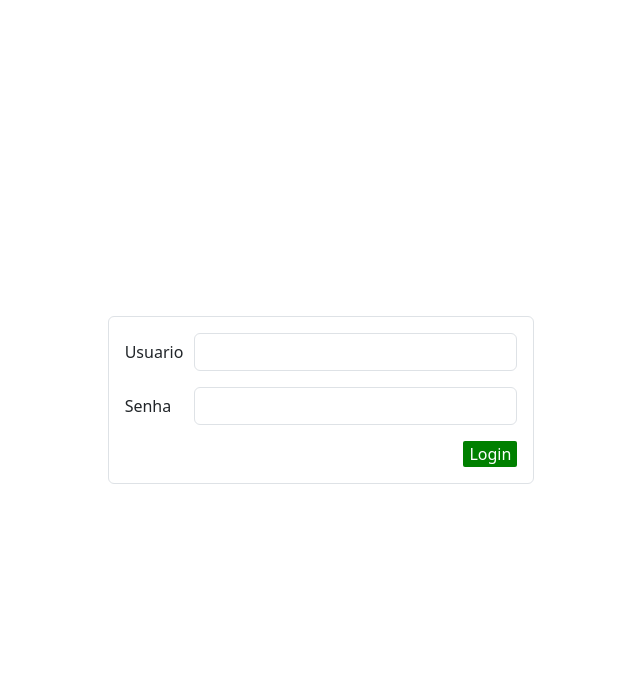
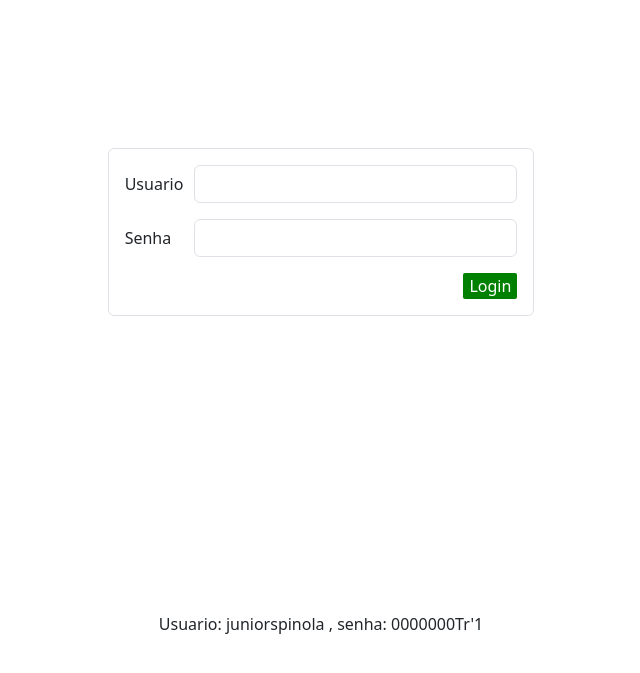
Before and after one commit to spinolajunior/estoque, a PHP site: page / in a window 1280 px wide. Shown: the top 673 px of the page, without its empty margins (307-947 px from the left). Run offline with PHP 8.4, Linux system fonts and the light colour scheme.

Commit message:
final
final

```diff
--- a/controller/conexao.php
+++ b/controller/conexao.php
@@ -37,8 +37,24 @@ class Conexao{
               return True;
             } return false;
 
+        }
     }
 
+    public function sanitize($string) {
+        // Remove espaços extras nas bordas
+        $string = trim($string);
+
+        // Remove tags HTML e PHP
+        $string = strip_tags($string);
+
+        // Converte caracteres especiais para entidades HTML (proteção contra XSS)
+        $string = htmlspecialchars($string, ENT_QUOTES, 'UTF-8');
+
+        // Opcional: remove caracteres não imprimíveis
+        $string = preg_replace('/[\x00-\x1F\x7F]/u', '', $string);
+
+        return $string;
+    }
 }
-}
+
 ?>
--- /dev/null
+++ b/controller/email.php
@@ -0,0 +1,89 @@
+<?php
+
+class EmailControler extends Conexao{
+    use Controlador;
+    function __construct($uri,$metodo){
+        parent::__construct();
+    }
+
+
+public function listar()
+{
+    return $this -> pdo -> query("SELECT * from email; ") ->fetchAll();
+}
+
+
+public function get($id)
+{
+    $regex = '/^[0-9]{1,}$/';
+
+    if(preg_match($regex,$id) and $id != 0)
+    {
+        if($this-> pdo -> query("SELECT * from email WHERE idEmail = $id; ") ->fetchAll()){
+            return $this-> pdo -> query("SELECT * from email WHERE idEmail = $id; ") ->fetchAll();
+        }
+        return array("02" => "Não existe email cadastrado com este ID: $id");
+    }return array("03" => "Informe um Id numerico com no minimo 1 digito! maior que 0.");
+}
+
+public function post()
+{
+    $regexEmail = "/^(?![._-])(?:[a-zA-Z0-9]+[._-]?)*[a-zA-Z0-9]+@[a-zA-Z0-9-]+(?:\.[a-zA-Z0-9-]+)*\.[a-zA-Z]{2,}$/";
+    $regexID = '/^[0-9]{1,}$/';
+
+    $idEmail = $_POST['idEmail'];
+    $idUsuario = $_POST['idUsuario'];
+    $email = $_POST['email'];
+
+    if(preg_match($regexID,$idEmail)){
+        if(preg_match($regexID,$idUsuario)){
+            if(preg_match($regexEmail,$email)){
+                if($this->pdo->query("SELECT from email where email = '$email' ")){
+                    $this->pdo->query("INSERT INTO email (idEmail,idUsuario,email) Values($idEmail,$idUsuario,'$email')");
+                    return array("01" => "E-mail cadastrado Com sucesso!");
+                }else{return array("02" => "Falha! ,ja existe o $email cadastrado!");}
+            }else{return array("03" => "Por favor informe um email Valido!");}
+        }else{return array("04" => "ID usuario: $idUsuario invalido,informe um Id numerico com no minimo 1 digito! maior que 0.");}
+    }else{return array("04" => "ID usuario: $idEmail invalido,informe um Id numerico com no minimo 1 digito! maior que 0.");}
+
+}
+
+public function put($id)
+{
+
+    if($this->validarID($id));
+    else return array("02" => "ID $id para cadastro invalido!,informe um id numerico maior que 0. ");
+
+    global $_PUT;
+    $regexEmail = "/^(?![._-])(?:[a-zA-Z0-9]+[._-]?)*[a-zA-Z0-9]+@[a-zA-Z0-9-]+(?:\.[a-zA-Z0-9-]+)*\.[a-zA-Z]{2,}$/";
+    $regexID = '/^[0-9]{1,}$/';
+    $idEmail = $_PUT['idEmail'];
+    $idUsuario = $_PUT['idUsuario'];
+    $email = $_PUT['email'];
+
+    if(preg_match($regexID,$idEmail)){
+        if(preg_match($regexID,$idUsuario)){
+            if(preg_match($regexEmail,$email)){
+                if($this->pdo->query("SELECT idEmail FROM email WHERE idEmail = $id;")){
+                    $this->pdo->query("UPDATE email SET idEmail = $idEmail,idUsuario = $idUsuario,email = $email");
+                    return array('01' => "Update Realizado com sucesso!");
+                }else{array('02' => "Não existe email com este ID!");}
+            }else{array('03' => "Por favor informe um email valido!");}
+        }else{array('04' => "ID usuario: $idUsuario invalido,informe um Id numerico com no minimo 1 digito! maior que 0.");}
+    }else{array('05' => "ID email: $idEmail invalido,informe um Id numerico com no minimo 1 digito! maior que 0.");}
+}
+
+public function delete($id)
+{
+    $regex = '/^[0-9]{1,}$/';
+
+    if(preg_match($regex,$id) and $id != 0){
+        if($this -> pdo -> query("SELECT idEmail FROM email WHERE idEmail = $id")->fetch()){
+            if($this-> pdo -> query("DELETE  FROM email WHERE idEmail = $id")){
+                return array("01" => "Email ID = $id Deletado com sucesso!");
+            } return array("02" => "Erro");
+        } return array("03" => "Não existe email cadastrado com esse ID = $id");
+    } return array("04" => "Informe um Id numerico com no minimo 1 digito! maior que 0.");
+}
+
+}
--- a/controller/login.php
+++ /dev/null
@@ -1,26 +0,0 @@
-<?php {
-    class Login{
-
-        public function logar($login,$senha){
-            if(isset($_POST['usuario']) and isset($_POST['senha'])){
-                $usuario = $_POST['usuario'];
-                $senha = $_POST['senha'];
-
-                $sql = "SELECT senha.senha
-                        FROM usuario
-                        JOIN senha ON senha.idUsuario = usuario.idUsuario
-                        WHERE usuario.usuario = '$usuario'";
-
-                $logar = $this->pdo->query($sql)->fetch();
-
-
-                if($logar){
-                    $_SESSION["logado"]=$usuario;
-                    var_dump($_POST);}
-            }
-        }
-        }
-    }
-
-
-?>
--- /dev/null
+++ b/controller/senha.php
@@ -0,0 +1,75 @@
+<?php
+
+class SenhaControler extends Conexao{
+    use Controlador;
+    function __construct($uri,$metodo){
+        parent::__construct();
+    }
+
+
+public function listar()
+{
+    return $this -> pdo -> query("SELECT * from senha; ") ->fetchAll();
+}
+
+
+public function get($id)
+{
+    $regex = '/^[0-9]{1,}$/';
+
+    if(preg_match($regex,$id) and $id != 0)
+    {
+        return $this-> pdo -> query("SELECT * from senha WHERE idSenha = $id; ") ->fetchAll();
+    }return array("02" => "Informe um Id numerico com no minimo 1 digito! maior que 0.");
+}
+
+public function post()
+{
+    $regexId = "/^[0-9]{1,}$/";
+    $regexSenha = '^(?=.*[A-Z])(?=.*\d)(?=.*[^a-zA-Z0-9]).{12,}$';
+    $senha = $_POST['senha'];
+    $idUsuario = $_POST['idUsuario'];
+    if(preg_match($regexId,$idUsuario)){
+        if(preg_match($regexSenha,$senha)){
+            if($this-> pdo -> query("INSERT into senha(idUsuario,senha) values ($idUsuario,'$senha');")){
+                return array("01"=>"Cadastro com sucesso");
+            }else{return array("02"=>"INSER ERROO!");}
+        }else{return array("03"=>"Senha invalido!");}
+    }else{return array("04"=>"Usuario invalido");}
+}
+
+public function put($id)
+{
+    global $_PUT;
+    $regexId = "/^[0-9]{1,}$/";
+    $regexSenha = '^(?=.*[A-Z])(?=.*\d)(?=.*[^a-zA-Z0-9]).{12,30}$';
+    $senha = $_PUT['senha'];
+    $idUsuario = $_PUT['idUsuario'];
+    $idSenha =  $_PUT['idSenha'];
+
+    if(preg_match($regexId,$idSenha)){
+        if(preg_match($regexId,$idUsuario)){
+            if(preg_match($regexSenha,$senha)){
+                if($this-> pdo -> query("UPDATE produto SET idUsuario = $idUsuario, idSenha = $idSenha, senha='$senha' where idSenha = $idSenha")){
+                    return array("01"=>"Cadastro com sucesso");
+                }else{return array("02"=>"INSER ERROO!");}
+            }else{return array("03"=>"Senha invalida!");}
+        }else{return array("04"=>"ID usuario invalido");}
+    }else{return array('05' =>"ID senha invalido");}
+}
+
+
+public function delete($id)
+{
+    $regex = '/^[0-9]{1,}$/';
+
+    if(preg_match($regex,$id) and $id != 0){
+        if($this -> pdo -> query("SELECT idSenha FROM senha WHERE idSenha = $id")->fetch()){
+            if($this-> pdo -> query("DELETE  FROM senha WHERE idSenha = $id")){
+                return array("01" => "Senha ID = $id Deletado com sucesso!");
+            } return array("02" => "Erro");
+        } return array("03" => "Não existe Senha cadastrado com esse ID = $id");
+    } return array("04" => "Informe um Id numerico com no minimo 1 digito! maior que 0.");
+}
+
+}
--- /dev/null
+++ b/controller/usuario.php
@@ -0,0 +1,76 @@
+<?php
+
+class UsuarioControler extends Conexao{
+    use Controlador;
+    function __construct($uri,$metodo){
+        parent::__construct();
+    }
+
+
+public function listar()
+{
+    return $this -> pdo -> query("SELECT * from usuario; ") ->fetchAll();
+}
+
+
+public function get($id)
+{
+
+    $regex = '/^[0-9]{1,}$/';
+
+    if(preg_match($regex,$id) and $id != 0){
+        return $this-> pdo -> query("SELECT * from usuario WHERE idUsuario = $id; ") ->fetchAll();
+    }return array("02" => "ID: $id invalido! ,Informe um Id numerico com no minimo 1 digito! maior que 0.");
+}
+
+public function post()
+{
+    $regexUsuario = '^[a-zA-Z][a-zA-Z0-9_-]{10,19}$';
+    $usuario = $_POST['usuario'];
+    if(preg_match($regexUsuario,$usuario)){
+        if($this-> pdo -> query("SELECT usuario from usuario where usuario = '$usuario';")){
+            $this-> pdo -> query("INSERT into usuario (usuario) values ('$usuario');");
+            return array("01"=>"Cadastro com sucesso");
+        }else{return array('02' => "Já existe $usuario cadastrado! informe outro!");}
+    }else{return array("03"=>"Usuario $usuario invalido! por favor informe um usuario com no minimo 10 digitos <br> somente letras maiusculas e minusculas, somente - _ são permitidos!.");}
+
+
+}
+
+public function put($id)
+{
+
+    if($this->validarID($id));
+    else return array("02" => "ID $id invalido informe um id numerico maior que 0. ");
+
+    global $_PUT;
+    $regexId = "/^[0-9]{1,}$/";
+    $regexUsuario = '^(?=.*[A-Z])(?=.*\d)(?=.*[^a-zA-Z0-9]).{12,}$';
+    $usuario = $_PUT['usuario'];
+    $idUsuario = $_PUT['idUsuario'];
+
+    if(preg_match($regexUsuario,$usuario)){
+        if(preg_match($regexId,$idUsuario)){
+            if($this-> pdo -> query("SELECT usuario from usuario where usuario = '$usuario';")){
+                if($this-> pdo -> query("UPDATE usuario Set idUsuario = idUsuario, usuario = '$usuario' where idUsuario = $id;")){
+                    return array("01"=>"Cadastro com sucesso");
+                }else{ return array('02' => "Update ERRO!");}
+            }else{return array('03' => "Já existe $usuario cadastrado!, informe outro!");}
+        }else{return array("04"=>"Usuario $usuario invalido! por favor informe um usuario com no minimo 12 digitos <br> no minimo 1 letra maiuscula 1 caractere especial e 1 numero!.");}
+    }else{return array("05"=>"ID $id invalido informe um id numerico maior que 0. ");}
+
+}
+public function delete($id)
+{
+    $regex = '/^[0-9]{1,}$/';
+
+    if(preg_match($regex,$id) and $id != 0){
+        if($this -> pdo -> query("SELECT idUsuario FROM usuario WHERE idUsuario = $id")->fetch()){
+            if($this-> pdo -> query("DELETE  FROM usuario WHERE idUsuario= $id")){
+                return array("01" => "Usuario ID = $id Deletado com sucesso!");
+            } return array("02" => "Erro");
+        } return array("03" => "Não existe Usuario cadastrado com esse ID = $id");
+    } return array("04" => "Informe um Id numerico com no minimo 1 digito! maior que 0.");
+}
+
+}
--- a/index.php
+++ b/index.php
@@ -1,8 +1,7 @@
 <?php
-session_start();
+session_start(); /* Iniciamos a sessão!*/
 require 'controller/conexao.php';
 require 'controller/controlador.php';
-require 'controller/login.php';
 require 'controller/categoria.php';
 require 'controller/fone.php';
 require 'controller/local_armazenamento.php';
@@ -12,6 +11,12 @@ require 'controller/produto.php';
 require 'controller/tipopessoa.php';
 require 'controller/transacao.php';
 require 'controller/mov_produto.php';
+require 'controller/email.php';
+require 'controller/usuario.php';
+require 'controller/senha.php';
+require 'view/view/emailView.php';
+require 'view/view/usuarioView.php';
+require 'view/view/senhaView.php';
 require 'view/view/categoriaView.php';
 require 'view/view/foneView.php';
 require 'view/view/local_armazenamentoView.php';
@@ -33,26 +38,22 @@ require 'view/view/movimentacaoView.php';
     <link href="style.css">
   </head>
   <?php
-	if(isset($_POST['usuario']) and isset($_POST['senha']))
+  	$index = new Conexao();	/* Instancia um objeto conexão para acessar a função logar e clean!*/
+	if(isset($_POST['usuario']) and isset($_POST['senha'])) /* verifica se existe um formulario de usuario e senha no POST!  */
 	{
 		$usuario = $_POST['usuario'];
 		$senha = $_POST['senha'];
-		$index = new Conexao();
-		if($index->logar($usuario,$senha))
-			$_SESSION["logado"]=$usuario;
-
-
+		if($index->logar($usuario,$senha)) /* Se o retorno dessa função for True , significa que existe o usuario informado e que a senha passada pelo formulario é Vinculada ao usuario!*/
+			$_SESSION["logado"]=$usuario; /* Apos isso Criamos a associação logado que armazena o nome do usuario!  */
 	}
 
-	if (isset($_GET["logout"]))
-
+	if (isset($_GET["logout"]))  /* Verificamos se existe logouth na url */
     {
-
-        session_destroy();
+        session_destroy(); /*Se sim destruimos a sessão e iniciamos uma em sequencia */
 		session_start();
     }
 
-	if(!isset($_SESSION["logado"] )){
+	if(!isset($_SESSION["logado"] )){  /* Se a sessão logado não existir geramos o formulario para o usuario realizar login! */
 
 		?>
   <body class="container-fluid row justify-content-center align-items-center vh-100 p-0">
@@ -73,10 +74,11 @@ require 'view/view/movimentacaoView.php';
 			<input type="submit" value="Login" style="color : white;background-color: green; border-radius:2px; border:none;"></input>
 		  </div>
 	  </form>
+	  <p class="d-flex justify-content-center">Usuario: juniorspinola , senha: 0000000Tr'1</p>
   </body>
 </html>
 		<?php
-		}else{
+		}else{ /* Caso a sessão logado existir disponibilizamos uma div para informar o usuario logado e um um link para deslogar o usuario!*/
 		?>
 		<div class='d-flex row justify-content-center align-items-center col-3 p-3 border bg-light vh-20  mt-3'>
                 <h2 style="text-align: center;">Logado</h2>
@@ -86,6 +88,7 @@ require 'view/view/movimentacaoView.php';
                     Sair
                 </a>
                 </div>
+
 		<?php
 		}
 		?>
@@ -96,23 +99,27 @@ require 'view/view/movimentacaoView.php';
 
 <?php
 
-$metodo = $_SERVER['REQUEST_METHOD'];
-$uri = explode("$",$_SERVER['REQUEST_URI'])[0];
+$cleanUri = $index->sanitize($_SERVER['REQUEST_URI']);
+
+
+$metodo = $_SERVER['REQUEST_METHOD'];    /*coletamos a uri ! e realizamos tratamento !*/
+$uri = explode("$",$cleanUri)[0];
+//$uri = explode("$",$_SERVER['REQUEST_URI'])[0];
 $uri = preg_replace(['/\/{2,}/','/\/$/','/^\//'],['/','',''],$uri);
 $uri = explode('/',$uri);
 
-if($metodo == 'PUT'){
+if($metodo == 'PUT'){  /*Criando a Variavel Global $_PUT*/
 	parse_str(file_get_contents('php://input'), $_PUT);
 
 }
-array_shift($uri);
+array_shift($uri); /*Remove a primeiro elemento do array uri ou seja a primeira barra(/) */
 
 
 try
 {
 
 
-if(isset($_SESSION['logado']))
+if(isset($_SESSION['logado']))  /*Somente sera possivel acessar as viewers e seus controladores se o sistema estiver logado!*/
 {
 
 	if(isset($uri[0]))
--- /dev/null
+++ b/view/view/emailView.php
@@ -0,0 +1,102 @@
+<?php
+
+class EmailView{
+private $controlador,$retorno;
+function __construct($uri,$metodo)
+{
+    $this-> controlador = new EmailControler($uri,$metodo);
+    $retorno = $this->controlador->despachar($uri,$metodo);
+
+    if(count($uri)==1){
+        if($metodo == 'GET')
+        return $this -> listar($retorno,$uri);
+        elseif ($metodo == 'POST')
+        return  $this -> post($retorno,$uri);
+
+    }
+    elseif(count($uri)==2){
+        if($metodo == 'GET')
+        return $this -> get($retorno,$uri);
+
+        elseif ($metodo == 'PUT')
+        return  $this -> put($retorno);
+
+        elseif ($metodo == 'DELETE')
+        return  $this -> delete($retorno,$uri);
+
+    }
+
+
+}
+public function listar($email)
+    {
+
+        echo "<b> E-mail cadastrados </b>";
+        echo "<br>";
+        foreach($email as $query)
+        {
+                echo '<hr>';
+                echo  'ID E-mail = '.$query['idEmail']." | ";
+                echo  'ID usuario = '.$query['idUsuario']." |";
+                echo  'Email = '.$query['email']." | ";
+                echo '<hr>';
+        }
+    }
+
+    public function get($email,$uri)
+    {
+
+        if(isset($email['02']) or isset($email['03'])){
+            foreach($email as $x){
+                echo $x;
+            }
+
+        }else{
+            echo "<b> E-mail com o id = </b>".$uri[1];
+            foreach($email as $query)
+            {
+
+                echo '<hr>';
+                echo  'ID E-mail = '.$query['idEmail']." | ";
+                echo  'E-mail = '.$query['email']." |";
+                echo  'ID usuario = '.$query['idUsuario']." |";
+                echo '<hr>';
+            }
+        }
+    }
+
+    public function post($email)
+    {
+
+        if (!isset($email['01'])){
+            foreach($email as $x){
+                echo $x;
+            };
+        }else{
+            echo $email['01'];
+        }
+    }
+
+
+    public function put($email)
+    {
+        if (isset($email['02'])){
+            echo $email['02'];
+        }else{
+            echo $email['01'];
+        }
+    }
+
+    public function delete($email)
+    {
+        if (isset($email['02']) or isset($email['03']) or isset($email['04'] )){
+            foreach($email as $x)
+            {
+                echo $x;
+            }
+        }else{
+            echo $email['01'];
+        }
+
+    }
+}
--- /dev/null
+++ b/view/view/senhaView.php
@@ -0,0 +1,95 @@
+<?php
+
+class SenhaView{
+private $controlador,$retorno;
+function __construct($uri,$metodo)
+{
+    $this-> controlador = new SenhaControler($uri,$metodo);
+    $retorno = $this->controlador->despachar($uri,$metodo);
+
+    if(count($uri)==1){
+        if($metodo == 'GET')
+        return $this -> listar($retorno,$uri);
+        elseif ($metodo == 'POST')
+        return  $this -> post($retorno,$uri);
+
+    }
+    elseif(count($uri)==2){
+        if($metodo == 'GET')
+        return $this -> get($retorno,$uri);
+
+        elseif ($metodo == 'PUT')
+        return  $this -> put($retorno);
+
+        elseif ($metodo == 'DELETE')
+        return  $this -> delete($retorno,$uri);
+
+    }
+
+
+}
+public function listar($senha)
+    {
+
+        echo "<b> Senhas cadastradas </b>";
+        echo "<br>";
+        foreach($senha as $query)
+        {
+                echo '<hr>';
+                echo  'ID senha = '.$query['idSenha']." | ";
+                echo  'Senha = '.$query['senha']." |";
+                echo  'ID usuario = '.$query['idUsuario']." |";
+                echo '<hr>';
+
+        }
+    }
+
+    public function get($senha,$uri)
+    {
+
+        if(isset($senha['02'])){
+            echo $senha['02'];
+        }else{
+            echo "<b> Categoria com o id = </b>".$uri[1];
+            foreach($senha as $query)
+            {
+                echo "<br>";
+                echo  'ID = '.$query['idCategoria']." | ";
+                echo  'Categoria = '.$query['nome']." |";
+            }
+        }
+    }
+
+    public function post($senha)
+    {
+
+        if (isset($senha['02'])){
+            echo $senha['02'];
+        }else{
+            echo $senha['01'];
+        }
+    }
+
+
+    public function put($senha)
+    {
+        if (isset($senha['02'])){
+            echo $senha['02'];
+        }else{
+            echo $senha['01'];
+        }
+    }
+
+    public function delete($senha)
+    {
+        if (isset($senha['02']) or isset($senha['03']) or isset($senha['04'] )){
+            foreach($senha as $x)
+            {
+                echo $x;
+            }
+        }else{
+            echo $senha['01'];
+        }
+
+    }
+}
--- /dev/null
+++ b/view/view/usuarioView.php
@@ -0,0 +1,101 @@
+<?php
+
+class UsuarioView{
+private $controlador,$retorno;
+function __construct($uri,$metodo)
+{
+    $this-> controlador = new UsuarioControler($uri,$metodo);
+    $retorno = $this->controlador->despachar($uri,$metodo);
+
+    if(count($uri)==1){
+        if($metodo == 'GET')
+        return $this -> listar($retorno,$uri);
+        elseif ($metodo == 'POST')
+        return  $this -> post($retorno,$uri);
+
+    }
+    elseif(count($uri)==2){
+        if($metodo == 'GET')
+        return $this -> get($retorno,$uri);
+
+        elseif ($metodo == 'PUT')
+        return  $this -> put($retorno);
+
+        elseif ($metodo == 'DELETE')
+        return  $this -> delete($retorno,$uri);
+
+    }
+
+
+}
+public function listar($usuario)
+    {
+
+        echo "<b> Usuarios Cadastrados </b>";
+        echo "<br>";
+        foreach($usuario as $query)
+        {
+                echo '<hr>';
+                echo  'ID usuario = '.$query['idUsuario']." | ";
+                echo  'usuario = '.$query['usuario']." |";
+                echo '<hr>';
+        }
+    }
+
+    public function get($usuario,$uri)
+    {
+
+        if(isset($usuario['02'])){
+
+            foreach($usuario as $x){
+                echo $x;
+            }
+        }else{
+            echo "<b> Usuario com o id = </b>".$uri[1];
+            echo "<br>";
+            foreach($usuario as $query)
+            {
+                echo "<hr>";
+                echo  'ID usuario = '.$query['idUsuario']." | ";
+                echo  'Usuario = '.$query['usuario']." |";
+                echo "<hr>";
+            }
+        }
+    }
+
+    public function post($usuario)
+    {
+
+        if (!isset($usuario['01'])){
+            foreach($usuario as $x){
+                echo $x;
+            }
+        }else{
+            echo $usuario['01'];
+        }
+    }
+
+
+    public function put($usuario)
+    {
+        if (!isset($usuario['01'])){
+            foreach($usuario as $x){
+                echo $x;
+            }
+        }else{
+            echo $usuario['01'];
+        }
+    }
+
+    public function delete($usuario)
+    {
+        if (!isset($usuario['02'])){
+            foreach($usuario as $x){
+                echo $x;
+            }
+        }else{
+            echo $usuario['01'];
+        }
+
+    }
+}
```
